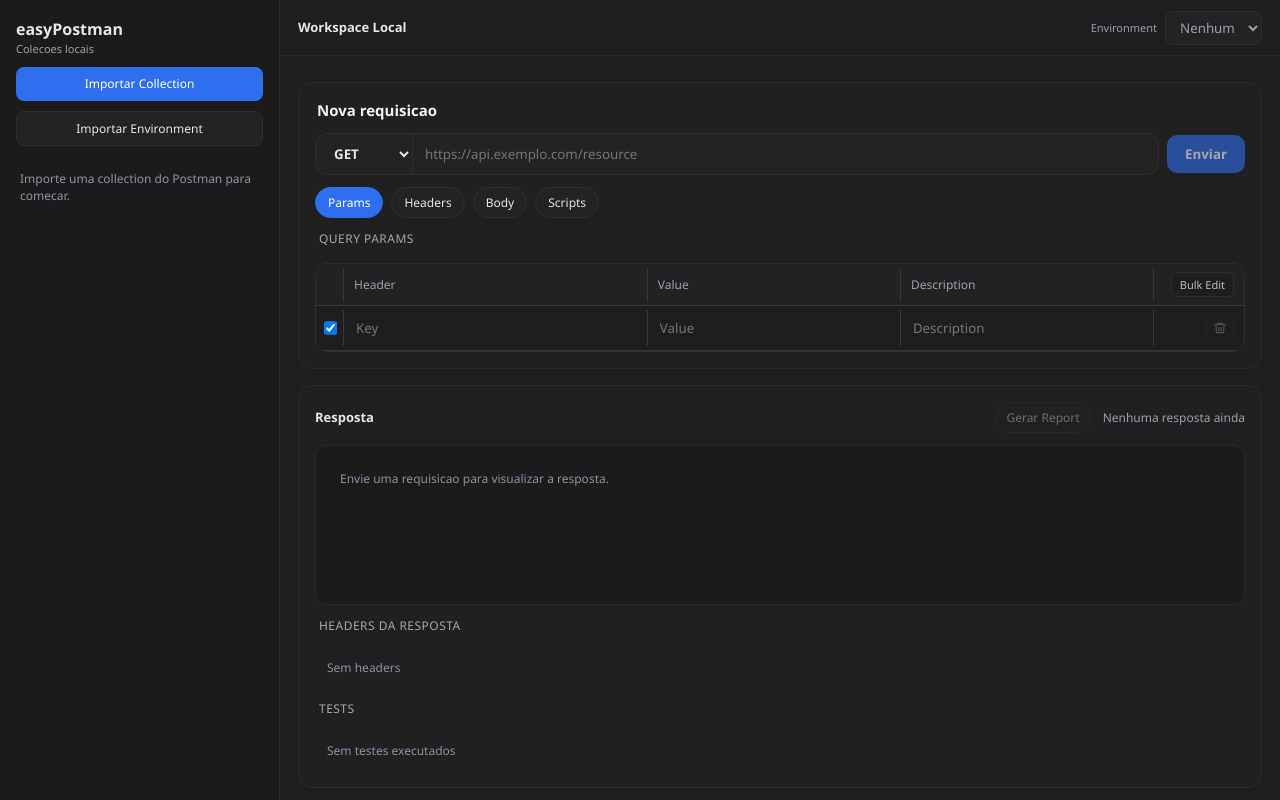
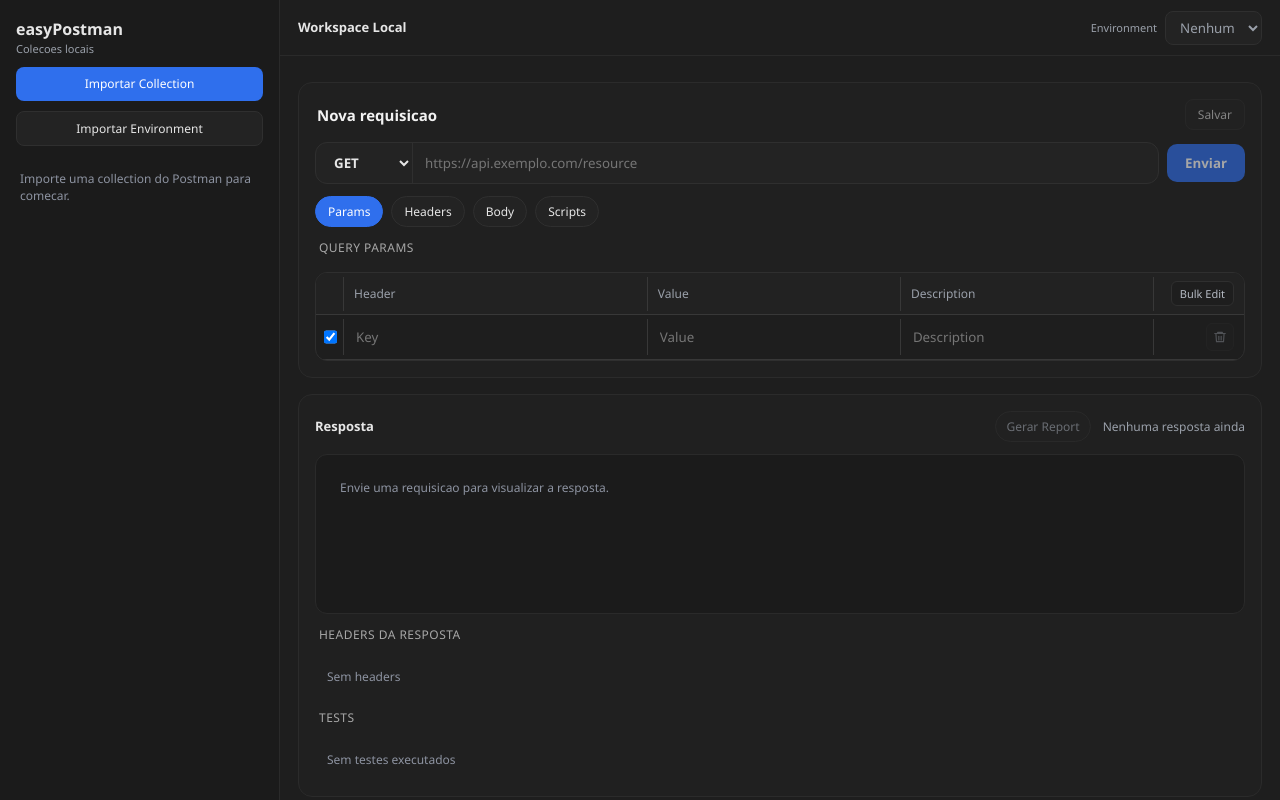
Before and after one commit to rhaynner-qa/easyPostman, a React (Vite) app: page / in a window 1280 px wide. Built offline with nearby package versions, Linux system fonts and the light colour scheme.

Commit message:
Salvar request somente ao clicar

```diff
--- a/src/App.css
+++ b/src/App.css
@@ -261,6 +261,27 @@ textarea {
   justify-content: space-between;
   gap: 12px;
   margin-bottom: 12px;
+}
+
+.request-actions {
+  display: flex;
+  align-items: center;
+  gap: 8px;
+}
+
+.save-button {
+  border: 1px solid #2f2f2f;
+  background: #232323;
+  color: #e6e6e6;
+  padding: 6px 12px;
+  border-radius: 8px;
+  font-size: 12px;
+  cursor: pointer;
+}
+
+.save-button:disabled {
+  opacity: 0.5;
+  cursor: not-allowed;
 }
 
 .request-title input {
--- a/src/App.jsx
+++ b/src/App.jsx
@@ -21,6 +21,9 @@ const createKeyValueRow = (overrides = {}) => ({
 
 const isRowEmpty = (row) =>
   !row?.key && !row?.value && !row?.description;
+
+const compactRows = (rows) =>
+  rows.filter((row) => !isRowEmpty(row));
 
 const normalizeRows = (rows) => {
   const list = Array.isArray(rows) ? rows.filter(Boolean) : [];
@@ -437,6 +440,7 @@ function App() {
   const [response, setResponse] = useState(null);
   const [testResults, setTestResults] = useState([]);
   const [runs, setRuns] = useState([]);
+  const [isDirty, setIsDirty] = useState(false);
   const [bulkEdit, setBulkEdit] = useState({
     params: { open: false, text: "" },
     headers: { open: false, text: "" },
@@ -472,30 +476,12 @@ function App() {
       }
       return next;
     });
+    setIsDirty(true);
   };
 
   const updateRequestName = (name) => {
     setRequestDraft((current) => ({ ...current, name }));
-    if (!activeRequestId) return;
-    setCollections((current) => {
-      const updateItems = (items) =>
-        items.map((item) => {
-          if (item.type === "request" && item.id === activeRequestId) {
-            return { ...item, name };
-          }
-          if (item.type === "folder") {
-            return {
-              ...item,
-              children: updateItems(item.children ?? []),
-            };
-          }
-          return item;
-        });
-      return current.map((collection) => ({
-        ...collection,
-        items: updateItems(collection.items ?? []),
-      }));
-    });
+    setIsDirty(true);
   };
 
   const updateKeyValue = (section, index, field, value) => {
@@ -506,6 +492,7 @@ function App() {
       });
       return { ...current, [section]: normalizeRows(next) };
     });
+    setIsDirty(true);
   };
 
   const updateRowEnabled = (section, index, enabled) => {
@@ -516,6 +503,7 @@ function App() {
       });
       return { ...current, [section]: normalizeRows(next) };
     });
+    setIsDirty(true);
   };
 
   const removeRow = (section, index) => {
@@ -524,6 +512,7 @@ function App() {
       const nextRows = ensureAtLeastOneRow(normalizeRows(rows));
       return { ...current, [section]: nextRows };
     });
+    setIsDirty(true);
   };
 
   const focusCell = (section, index, field) => {
@@ -580,6 +569,7 @@ function App() {
       ...current,
       [section]: { open: false, text: "" },
     }));
+    setIsDirty(true);
   };
 
   const handleImportCollection = async (event) => {
@@ -637,6 +627,7 @@ function App() {
       body: item.request.body,
       scripts: item.scripts ?? { pre: "", tests: "" },
     });
+    setIsDirty(false);
     setResponse(null);
     setTestResults([]);
   };
@@ -648,6 +639,79 @@ function App() {
         env.id === activeEnvId ? { ...env, values } : env,
       ),
     );
+  };
+
+  const buildDraftPayload = () => ({
+    name: requestDraft.name,
+    request: {
+      method: requestDraft.method,
+      url: requestDraft.url,
+      params: compactRows(normalizeRows(requestDraft.params)),
+      headers: compactRows(normalizeRows(requestDraft.headers)),
+      body: requestDraft.body,
+    },
+    scripts: requestDraft.scripts ?? { pre: "", tests: "" },
+  });
+
+  const saveRequest = () => {
+    const payload = buildDraftPayload();
+    const newRequestId = activeRequestId || createId();
+
+    setCollections((current) => {
+      const updateItems = (items) =>
+        items.map((item) => {
+          if (item.type === "request" && item.id === activeRequestId) {
+            return { ...item, ...payload };
+          }
+          if (item.type === "folder") {
+            return {
+              ...item,
+              children: updateItems(item.children ?? []),
+            };
+          }
+          return item;
+        });
+
+      if (activeRequestId) {
+        return current.map((collection) => ({
+          ...collection,
+          items: updateItems(collection.items ?? []),
+        }));
+      }
+
+      const localIndex = current.findIndex(
+        (collection) => collection.name === "Local",
+      );
+      const localCollection =
+        localIndex >= 0
+          ? current[localIndex]
+          : {
+              id: createId(),
+              name: "Local",
+              items: [],
+            };
+
+      const newItem = {
+        id: newRequestId,
+        type: "request",
+        ...payload,
+      };
+
+      const updatedLocal = {
+        ...localCollection,
+        items: [...(localCollection.items ?? []), newItem],
+      };
+
+      if (localIndex >= 0) {
+        return current.map((collection, index) =>
+          index === localIndex ? updatedLocal : collection,
+        );
+      }
+      return [updatedLocal, ...current];
+    });
+
+    setActiveRequestId(newRequestId);
+    setIsDirty(false);
   };
 
   const recordRun = (payload) => {
@@ -920,6 +984,16 @@ function App() {
                 }
                 placeholder="Nome da requisicao"
               />
+              <div className="request-actions">
+                <button
+                  type="button"
+                  className="save-button"
+                  onClick={saveRequest}
+                  disabled={!isDirty}
+                >
+                  Salvar
+                </button>
+              </div>
             </div>
 
             <div className="request-line">
```
Lines whose indentation alone changed are shown as unchanged.
